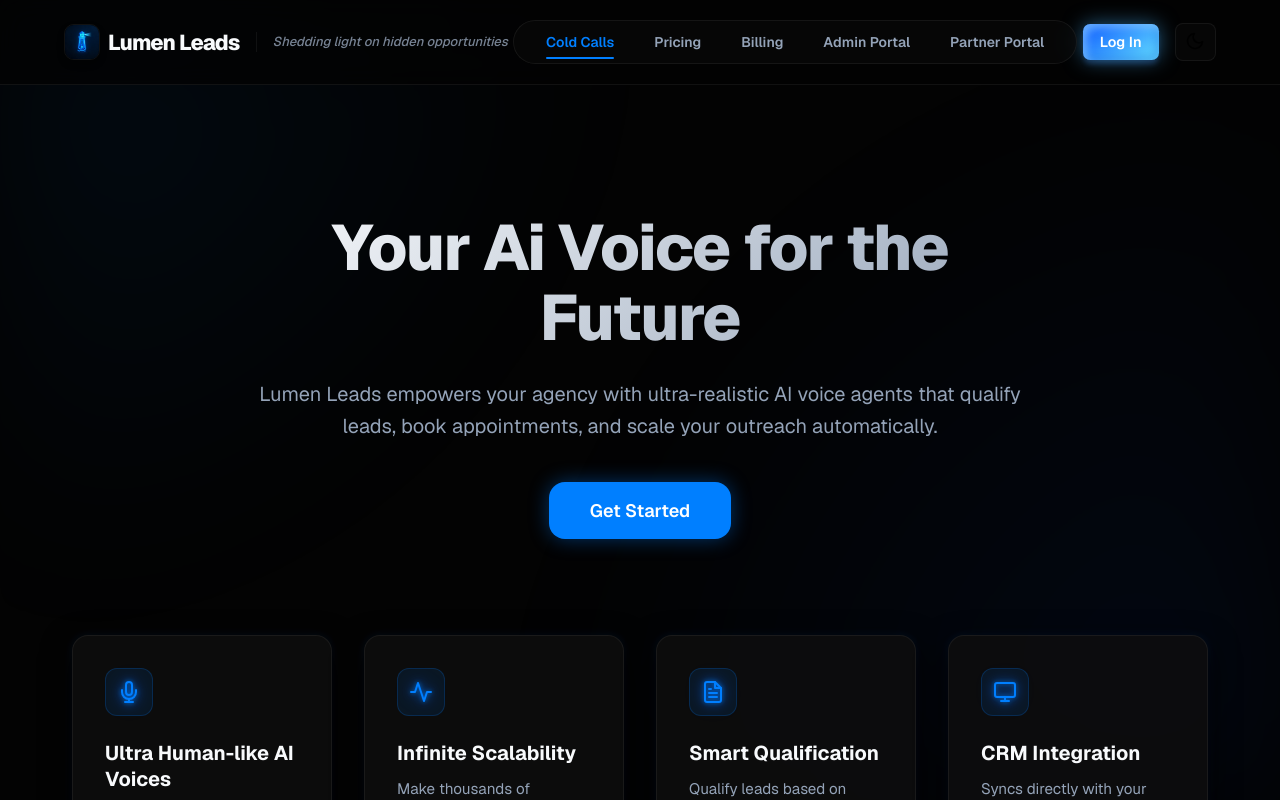
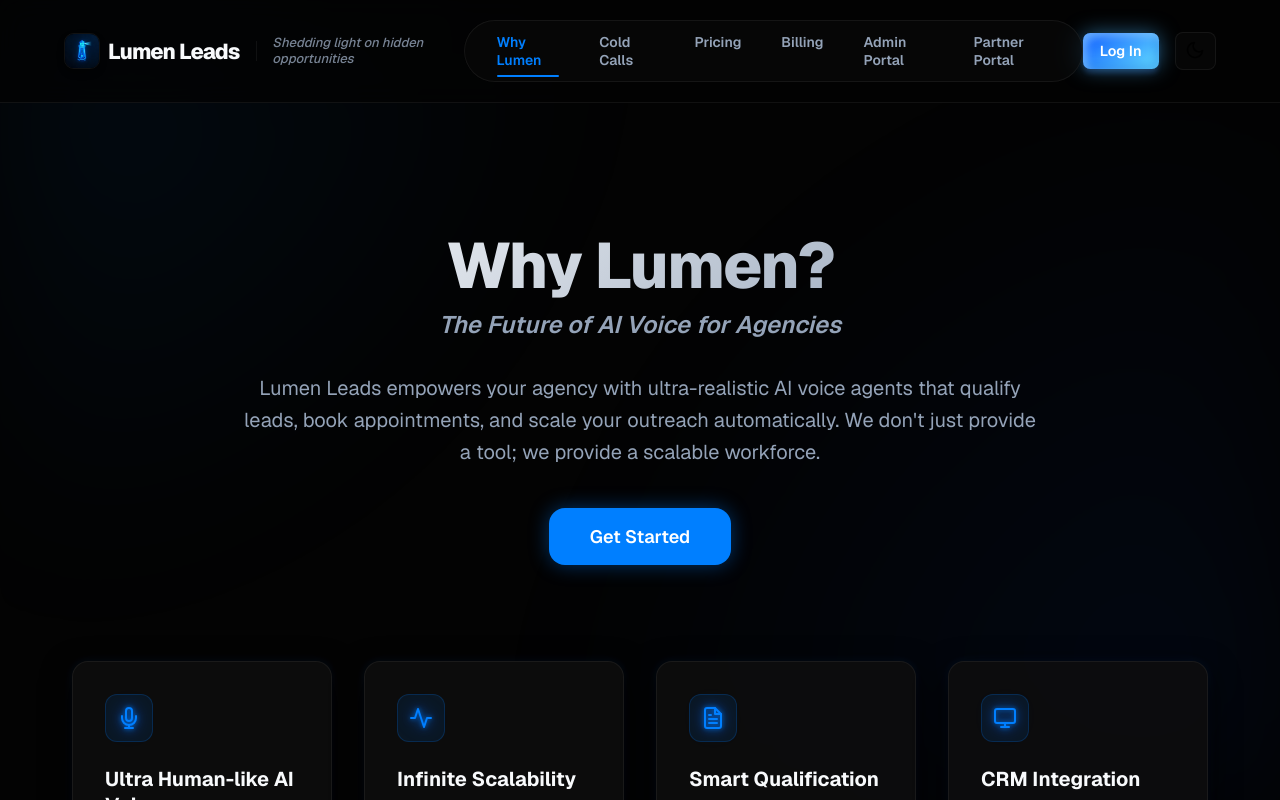
Before and after one commit to CPaulson42/LUMEN-AI-, a Next.js app: page / in a window 1280 px wide. Shown: the top 800 px of the page. Built offline with nearby package versions, Linux system fonts and the light colour scheme; no server answers.

Commit message:
Initialize Lumen AI

```diff
--- a/src/app/page.tsx
+++ b/src/app/page.tsx
@@ -7,8 +7,9 @@
   return (
     <main className={styles.main}>
       <section className={`${styles.hero} fade-in`}>
-        <h1>Your Ai Voice for the Future</h1>
-        <p>Lumen Leads empowers your agency with ultra-realistic AI voice agents that qualify leads, book appointments, and scale your outreach automatically.</p>
+        <h1 style={{ marginBottom: '0.5rem' }}>Why <span style={{ color: 'var(--primary)' }}>Lumen</span>?</h1>
+        <h2 style={{ fontSize: '1.5rem', fontWeight: '600', color: 'var(--secondary)', marginBottom: '2rem', fontStyle: 'italic' }}>The Future of AI Voice for Agencies</h2>
+        <p>Lumen Leads empowers your agency with ultra-realistic AI voice agents that qualify leads, book appointments, and scale your outreach automatically. We don't just provide a tool; we provide a scalable workforce.</p>
         <Link href="/pricing" className={styles.ctaButton}>
           Get Started
         </Link>
--- a/src/app/pricing/page.tsx
+++ b/src/app/pricing/page.tsx
@@ -44,7 +44,7 @@
   return (
     <main className={styles.main}>
       <section className={`${styles.hero} fade-in`}>
-        <h1>Scale your agency with <span style={{ color: 'var(--primary)' }}>Lumen AI</span></h1>
+        <h1>Scale your agency with <span>Lumen AI</span></h1>
         <p>Choose the automated conversational tier that perfectly fits your lead volume. No hidden fees. Upgrade or cancel at any time.</p>
       </section>
 
--- a/src/components/Header.tsx
+++ b/src/components/Header.tsx
@@ -82,8 +82,14 @@
 
       <nav className={styles.nav}>
         <Link
+          href="/"
+          className={`${styles.navLink} ${pathname === '/' ? styles.active : ''}`}
+        >
+          Why Lumen
+        </Link>
+        <Link
           href="/cold-calls"
-          className={`${styles.navLink} ${pathname === '/' || pathname?.startsWith('/cold-calls') ? styles.active : ''}`}
+          className={`${styles.navLink} ${pathname?.startsWith('/cold-calls') ? styles.active : ''}`}
         >
           Cold Calls
         </Link>
```
